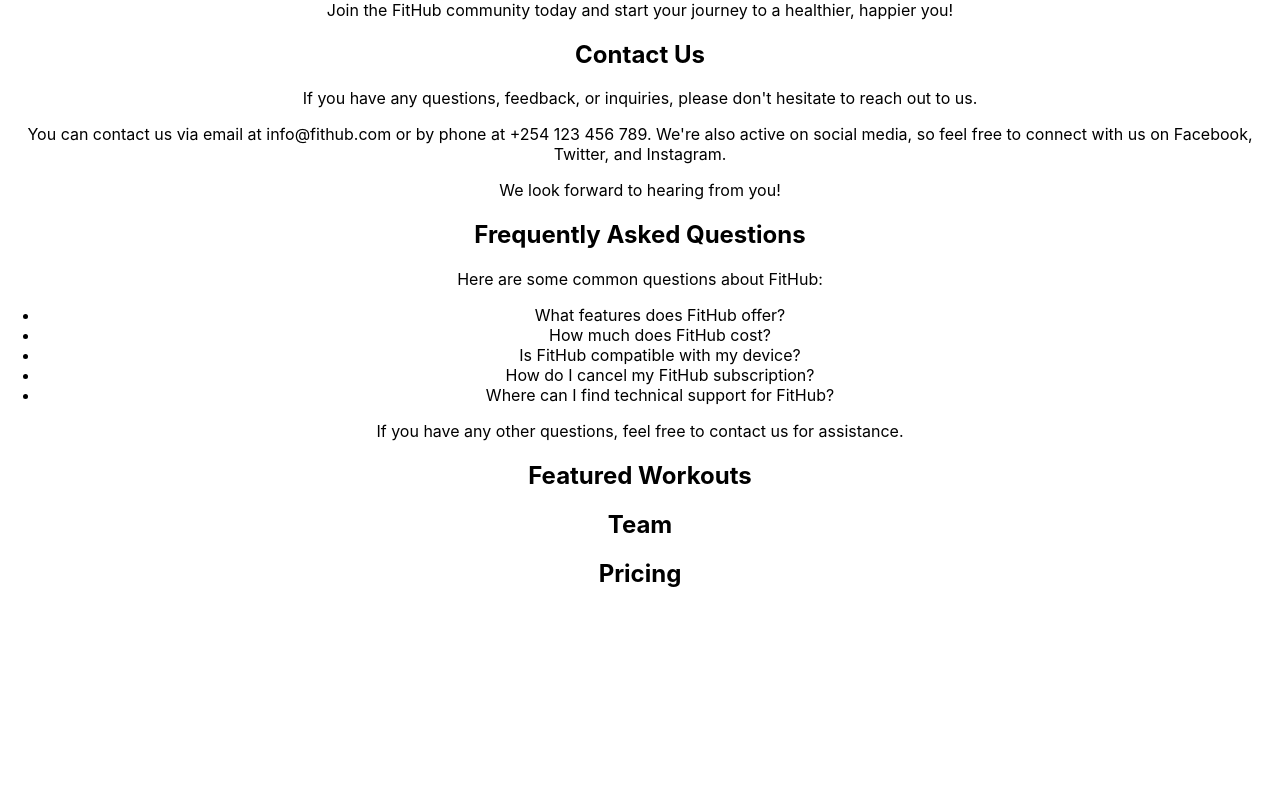
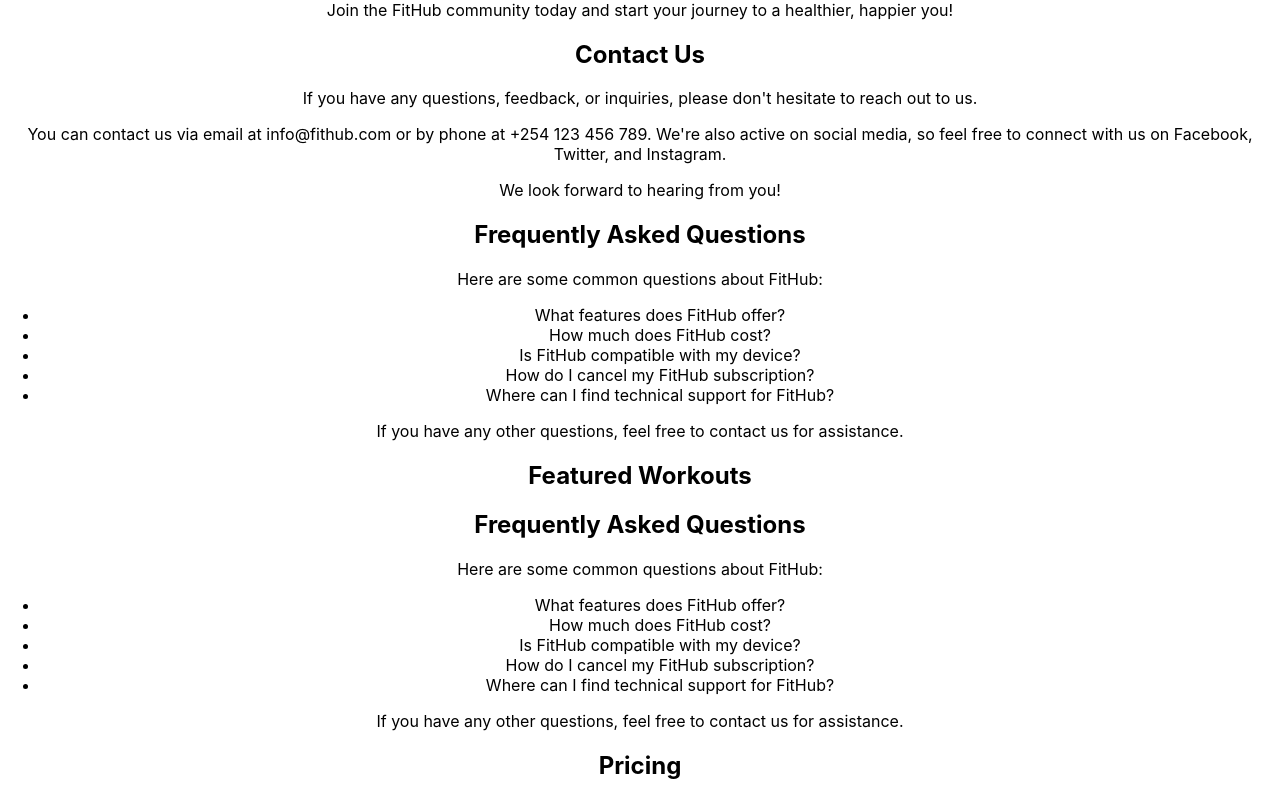
Before and after one commit to eceechain/FitHub, a React (Create React App) app in the folder client/: page / in a window 1280 px wide. Shown: the part 382-1182 px from the top of the page. Before the commit the page ends 990 px from the top, so only its background shows below. Built offline with nearby package versions, Linux system fonts and the light colour scheme.

Commit message:
adding teams components

```diff
--- a/client/src/Components/Team.js
+++ b/client/src/Components/Team.js
@@ -1,14 +1,22 @@
-// Team.js
+// FAQs.js
 import React from 'react';
-import './Team.css';
+import './FAQs.css';
 
-const Team = () => {
-    return (
-        <div className="team">
-            <h2>Team</h2>
-            {/* Add content here */}
-        </div>
-    );
+const FAQs = () => {
+  return (
+    <div className="FAQs">
+      <h2>Frequently Asked Questions</h2>
+      <p>Here are some common questions about FitHub:</p>
+      <ul>
+        <li>What features does FitHub offer?</li>
+        <li>How much does FitHub cost?</li>
+        <li>Is FitHub compatible with my device?</li>
+        <li>How do I cancel my FitHub subscription?</li>
+        <li>Where can I find technical support for FitHub?</li>
+      </ul>
+      <p>If you have any other questions, feel free to contact us for assistance.</p>
+    </div>
+  );
 }
 
-export default Team;
+export default FAQs;
```
